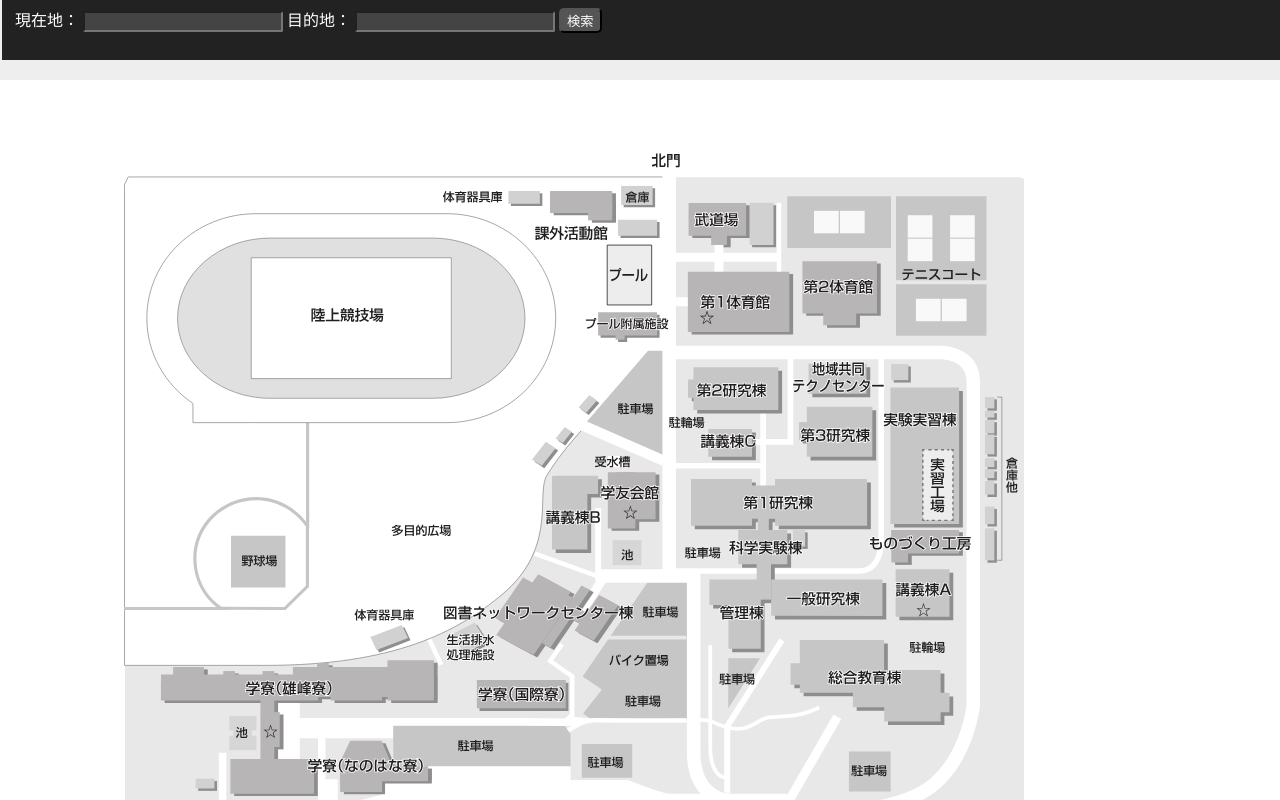
After one commit to sushiyoshi/NITKC_MAP, a Flask app: template templates/mappage.html in a window 1280 px wide. The commit adds this page. Run offline with Flask 2, Linux system fonts and the light colour scheme; the template is opened without the code that fills it: most values are stand-ins (such as "Sample title", 1, 10 or a date in 2020).

Commit message:
inputHTML

```diff
--- a/app.py
+++ b/app.py
@@ -3,13 +3,26 @@ from tracemalloc import start
 from flask import Flask, render_template
 from mygraph import GraphApp
 from map_linetrace import get_plot,Point
+from flask import request
 import sys
-from coordinatesList import CoordinatesList
+from mymysql import CoordinatesList,LocationList
 app = Flask(__name__)
 @app.route("/")
 def index():
+    return render_template("index.html")
+@app.route("/mappage", methods=['GET'])
+def mappage():
+    #入力
+    current = request.args.get('loc1', '')
+    target = request.args.get('loc2', '')
+    location_list = LocationList(sys.argv[2])
+    #SQLインジェクションできるところ
+    currentArea = location_list.getArea(current)
+    targetArea = location_list.getArea(target)
+    if not(currentArea and targetArea):
+        return render_template("error.html",error_text="location not found")
     #現在地と目的地を入力
-    result = get_node_path("正門","第一駐車場")
+    result = get_node_path(currentArea,targetArea)
     #距離を取得
     weight = result[0]['weight']
     #経由するノードを取得
@@ -18,7 +31,7 @@ def index():
     pathList = []
     relationships = list(result[1])
     coordinatesList = CoordinatesList(sys.argv[2])
-
+    AreaList = [elem.get("name") for elem in result[2] if "Area" in elem.labels]
     # 以下クソコ
     for current in relationships:
         #current = relationships[i]
@@ -40,7 +53,7 @@ def index():
             coordinatesList.createCoordinatesList(table_name,re)
         pathList.extend(re)
     coordinatesList.close()
-    return render_template("index.html",path=pathList)
+    return render_template("mappage.html",path=pathList)
 
 def get_node_path(Area1,Area2):
     uri = "neo4j+s://cfa2fb67.databases.neo4j.io:7687"
--- a/mygraph.py
+++ b/mygraph.py
@@ -22,5 +22,6 @@ class GraphApp:
         )
         result = tx.run(query,start=start,goal=goal)
         data = result.data()
-        #print(result.graph().relationships.values())
-        return [data[0],result.graph().relationships]
+        graph =result.graph()
+        print(list(graph.nodes))
+        return [data[0],graph.relationships,list(graph.nodes)]
--- a/static/js/main.js
+++ b/static/js/main.js
@@ -1,5 +1,7 @@
 //console.log(list_data)
-
+let form = document.getElementById('location-form');
+let input = form.elements;
+console.log(input[0].value,input[1].value)
 const canvas = document.getElementById('c')
 let ctx = canvas.getContext('2d')
 //let img = new Image()
@@ -9,7 +11,6 @@ let img  = document.getElementById('map')
 window.addEventListener("DOMContentLoaded",() => {
     console.log("画像読み込み成功")
     animloop()
-    //console.log(list_data)
 })
 const getMousePosition = (canvas,evt) => {
     let rect = canvas.getBoundingClientRect()
@@ -68,13 +69,14 @@ canvas.addEventListener('mousewheel', evt => {
     cameraPos.y += mouse.y*SCALE_STEP / (imageScale * (imageScale - SCALE_STEP))*incdec
 }, false);
 
+const gridWidthMag = 0.8
 const ini = () => {
     ctx.beginPath();
 	ctx.globalAlpha = 1;
     ctx.fillStyle = '#fff';
 	ctx.fillRect(0,0,canvas.width,canvas.height);
     cameraPosMax = {
-        x:imageScale*3000-window.innerWidth,
+        x:imageScale*3000-window.innerWidth*gridWidthMag,
         y:imageScale*3000-window.innerHeight
     }
 }
--- /dev/null
+++ b/templates/mappage.html
@@ -0,0 +1,100 @@
+<!--<!DOCTYPE html>-->
+<html>
+<head>
+	<meta charset="utf-8">
+	<title>NITKC MAP</title>
+</head>
+<body>
+    <div id="wrapper">
+        <div id="box1">
+            <fieldset>
+                <form id="location-form" action="/mappage">
+                    <label for="search-box">現在地：</label>
+                    <input type="text" class="search-box" name="loc1"/>
+                    <label for="search-box">目的地：</label>
+                    <input type="text" class="search-box" name="loc2"/>
+                    <input type="submit" value="検索" />
+                </form>
+                </fieldset>
+        </div>
+        <div id="box2">
+            <canvas id="c" width="2000" height="1500"></canvas>
+        </div>
+        <div id="box3">
+        </div>
+    </div>
+</body>
+<style>
+    body{
+        margin:0px;
+        padding:0px;
+        position:relative;
+        background-color: #eee;
+    }
+    body #wrapper{
+        width:100%;
+        height:100%;
+        position:fixed;
+        display: grid;
+        grid-template-columns: 10% 10%;
+        grid-template-rows: 10% 10%;
+        grid-gap: 0%;
+    }
+    #box1 {
+        grid-column: 1 / 10;
+        grid-row: 1;
+    }
+    #box2 {
+        grid-column: 1 / 10;
+        grid-row: 2/10;
+    }
+    #map{
+        display:none;
+    }
+    .search-box {
+        width: 10%;
+        background-color: #444;
+        border-radius: 2px;
+        color:white
+    }
+    .search-box:focus {
+        border-color: #07f;
+    }
+    input[type="submit"] {
+        background-color: #555;
+        color: white;
+        border-radius: 5px;
+    }
+    input[type="submit"]:hover {
+        background-color: #07f;
+    }
+    label{
+        color:white;
+        font-family: Arial, Helvetica, sans-serif;
+    }
+    fieldset {
+        background-color: #222;
+        border: 1px solid #222;
+        width: 100%;
+
+    }
+</style>
+<script type="text/javascript">
+    (function() {
+        sizing()
+        $(window).resize(() => {
+            sizing()
+        })
+    })
+    const sizing = () => {
+        $("c").attr({height:$("#wrapper").height()})
+        $("c").attr({width:$("#wrapper").width()})
+    }
+</script>
+<script type="text/javascript">
+    var list_data = {{ path | tojson }};
+</script>
+<!-- <script type="text/javascript" src="main.js"></script> -->
+<img id="map" src="{{ url_for('static', filename='image/Untitled.svg') }}">
+<script type="module" src="{{ url_for('static', filename='js/main.js') }}"></script>
+</html>
```
Also changed, not shown: mymysql.py (renamed from coordinatesList.py, +41 -4 lines), templates/error.html (added, +36 -0 lines), templates/index.html (+14 -44 lines), map2.png, map223142.png (added), static/image/Untitled2.svg (added), static/image/test.svg (added), 2 other files.
